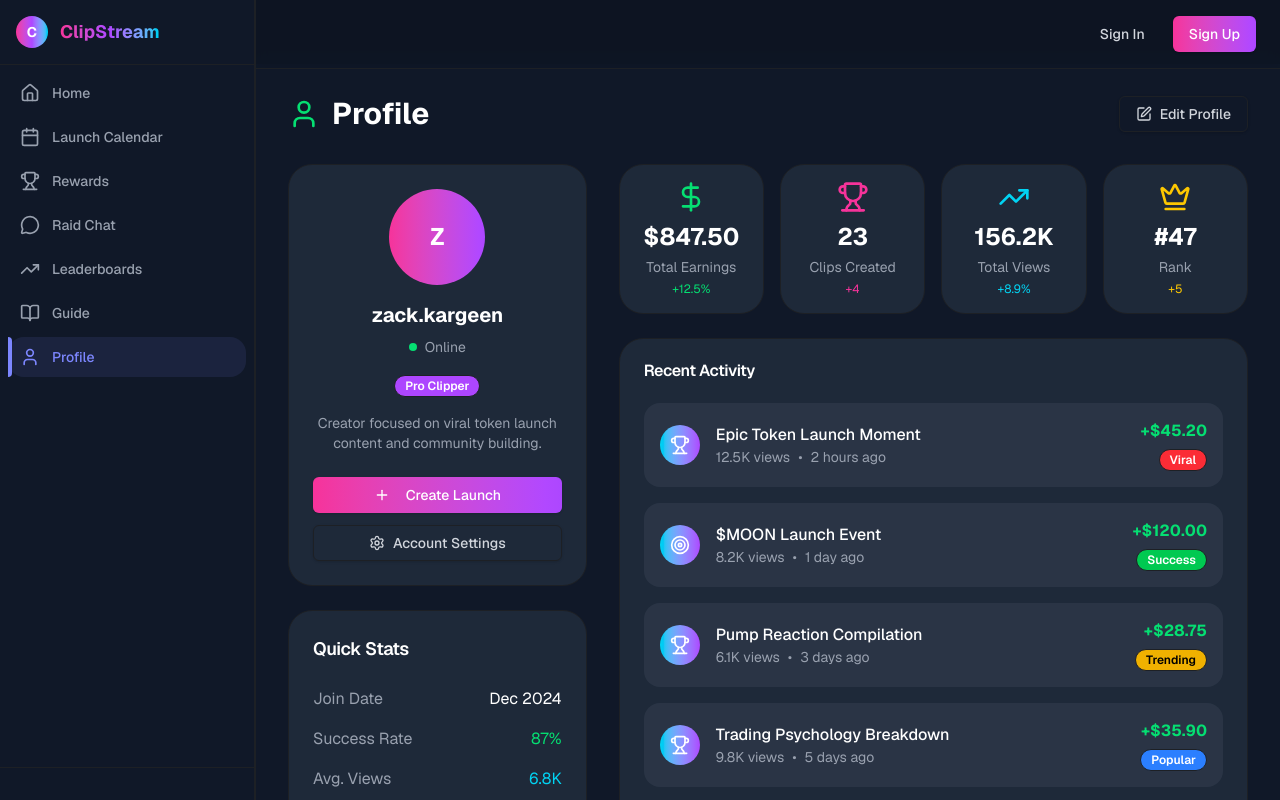
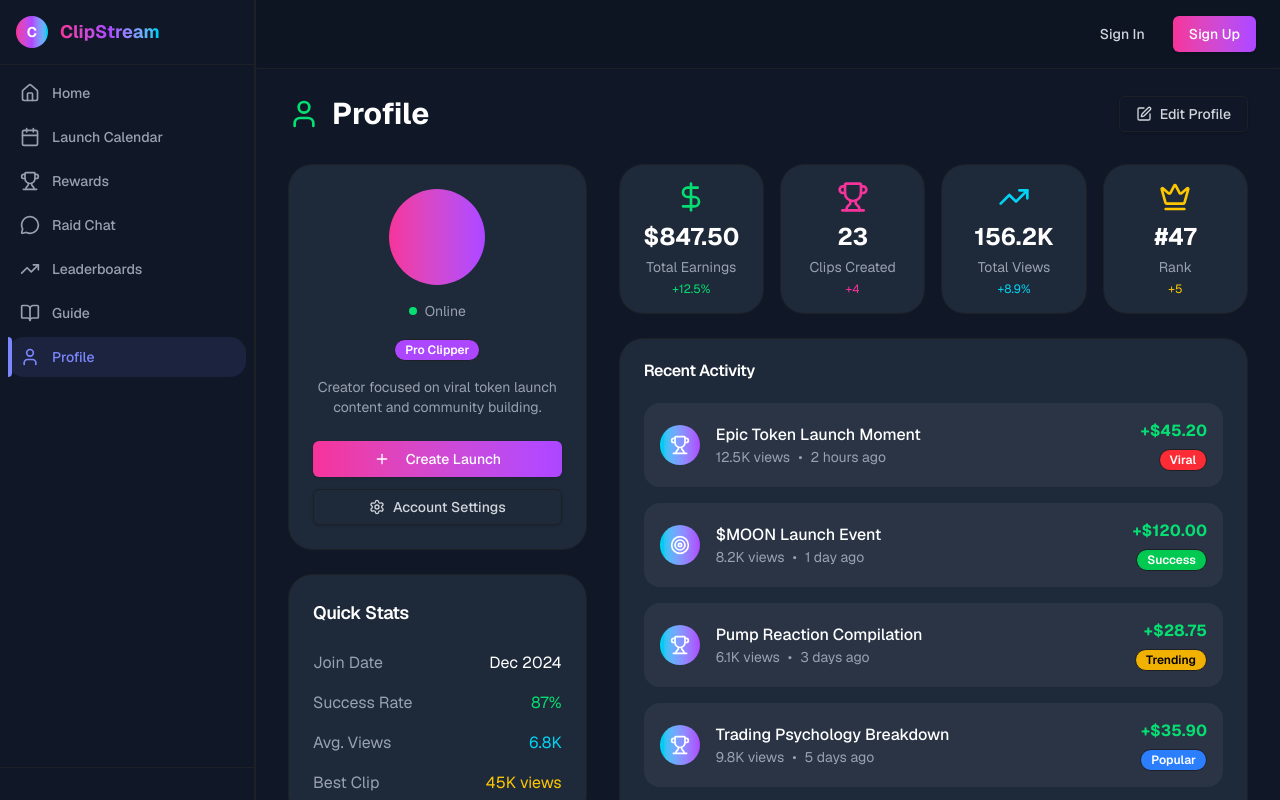
Before and after one commit to KZEN17/clip-platform, a Next.js app: page /profile in a window 1280 px wide. Built offline with nearby package versions, Linux system fonts and the light colour scheme; no server answers.

Commit message:
Still linting

```diff
--- a/src/app/chat/page.tsx
+++ b/src/app/chat/page.tsx
@@ -349,10 +349,6 @@ const RaidCreator = ({ isOpen, onClose }: RaidCreatorProps) => {
 };
 
 export default function RaidChatPage() {
-  const currentUser = {
-    name: "zack.kargeen",
-  };
-
   const [showCreator, setShowCreator] = useState(false);
 
   const liveRaids = mockRaids.filter((raid) => raid.status === "live");
@@ -443,7 +439,7 @@ export default function RaidChatPage() {
   };
 
   return (
-    <MainLayout currentUser={currentUser}>
+    <MainLayout>
       <div className="min-h-screen bg-gray-900">
         <div className="max-w-7xl mx-auto px-4 sm:px-6 lg:px-8 py-8">
           <div className="space-y-8">
--- a/src/app/leaderboards/page.tsx
+++ b/src/app/leaderboards/page.tsx
@@ -17,10 +17,6 @@ import {
 import { useState } from "react";
 
 export default function LeaderboardsPage() {
-  const currentUser = {
-    name: "zack.kargeen",
-  };
-
   const [activeTab, setActiveTab] = useState("all-time");
 
   const topClippers = [
@@ -147,7 +143,7 @@ export default function LeaderboardsPage() {
   };
 
   return (
-    <MainLayout currentUser={currentUser}>
+    <MainLayout>
       <div className="min-h-screen bg-gray-900">
         <div className="max-w-7xl mx-auto px-4 sm:px-6 lg:px-8 py-8">
           <div className="space-y-8">
--- a/src/app/profile/page.tsx
+++ b/src/app/profile/page.tsx
@@ -22,10 +22,6 @@ import {
 import { useState } from "react";
 
 export default function ProfilePage() {
-  const currentUser = {
-    name: "zack.kargeen",
-  };
-
   const [isLaunchCreatorOpen, setIsLaunchCreatorOpen] = useState(false);
 
   const stats = [
@@ -145,7 +141,7 @@ export default function ProfilePage() {
   };
 
   return (
-    <MainLayout currentUser={currentUser}>
+    <MainLayout>
       <div className="min-h-screen bg-gray-900">
         <div className="max-w-7xl mx-auto px-4 sm:px-6 lg:px-8 py-8">
           <div className="space-y-8">
@@ -170,13 +166,9 @@ export default function ProfilePage() {
                 <Card className="bg-gray-800 border-gray-700">
                   <CardContent className="p-6 text-center">
                     <div className="w-24 h-24 rounded-full bg-gradient-to-r from-pink-500 to-purple-500 flex items-center justify-center mx-auto mb-4">
-                      <span className="text-white font-bold text-2xl">
-                        {currentUser.name.charAt(0).toUpperCase()}
-                      </span>
+                      <span className="text-white font-bold text-2xl"></span>
                     </div>
-                    <h2 className="text-xl font-bold text-white mb-2">
-                      {currentUser.name}
-                    </h2>
+                    <h2 className="text-xl font-bold text-white mb-2"></h2>
                     <div className="flex items-center justify-center gap-2 mb-4">
                       <div className="w-2 h-2 rounded-full bg-green-400"></div>
                       <span className="text-sm text-gray-400">Online</span>
--- a/src/app/rewards/page.tsx
+++ b/src/app/rewards/page.tsx
@@ -319,10 +319,6 @@ const SubmissionModal = ({
 };
 
 export default function RewardsPage() {
-  const currentUser = {
-    name: "zack.kargeen",
-  };
-
   const [selectedCampaign, setSelectedCampaign] = useState<string | null>(null);
   const [activeTab, setActiveTab] = useState("active");
   const [isSubmissionModalOpen, setIsSubmissionModalOpen] = useState(false);
@@ -357,7 +353,7 @@ export default function RewardsPage() {
   };
 
   return (
-    <MainLayout currentUser={currentUser}>
+    <MainLayout>
       <div className="min-h-screen bg-gray-900">
         <div className="max-w-7xl mx-auto px-4 sm:px-6 lg:px-8 py-8">
           <SubmissionModal
```
